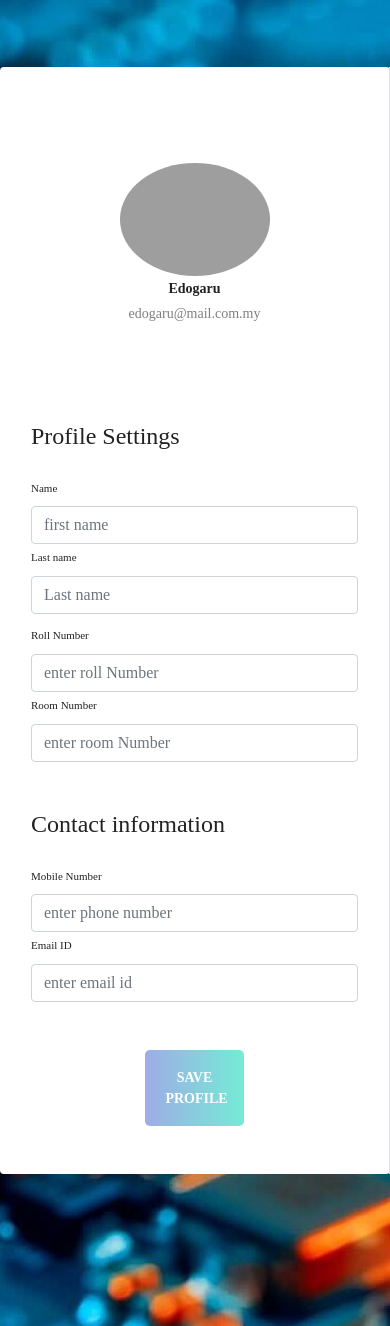
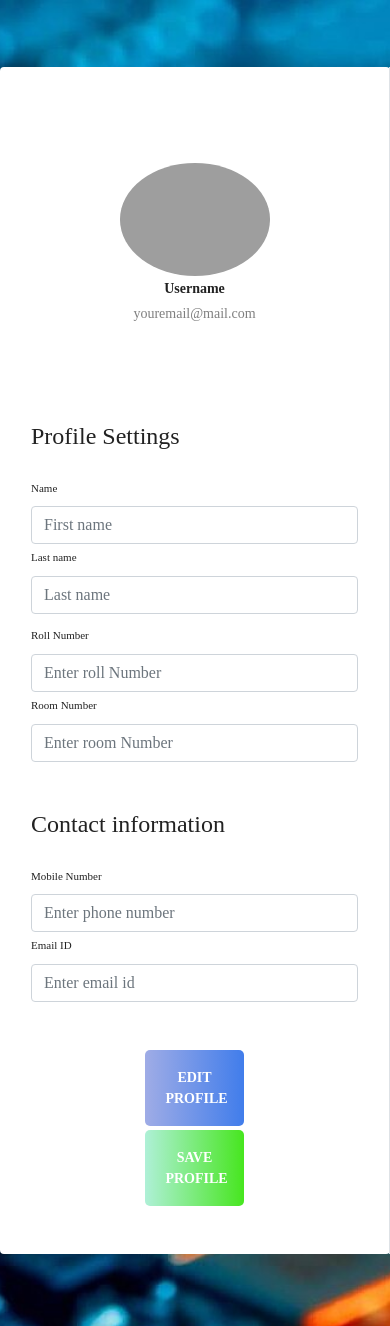
Before and after one commit to 95871abhinandankumar/grabit_project, a Django app: page /edit_profile in a window 390 px wide. Shown: the part 96-1422 px from the top of the page. Run offline with Django 4.2, Linux system fonts and the light colour scheme; some libraries are stand-ins or nearby versions; grey boxes are pictures that could not be loaded.

Commit message:
small changes overall

```diff
--- a/grabit/static/grabit/edit_profile/css/main.css
+++ b/grabit/static/grabit/edit_profile/css/main.css
@@ -21,7 +21,7 @@ body {
     border-color: #5ec0f8;
 }
 
-.profile-button {
+.edit-button {
     width: 30%;
     border-radius: 5px;
     -moz-border-radius: 5px;
@@ -35,11 +35,32 @@ body {
     color: #fff;
     text-transform: uppercase;
     border: none;
-    background-image: -moz-linear-gradient(to left, #74ebd5, #9face6);
-    background-image: -ms-linear-gradient(to left, #74ebd5, #9face6);
-    background-image: -o-linear-gradient(to left, #74ebd5, #9face6);
-    background-image: -webkit-linear-gradient(to left, #74ebd5, #9face6);
-    background-image: linear-gradient(to left, #74ebd5, #9face6);
+    background-image: -moz-linear-gradient(to left, #417deb, #9face6);
+    background-image: -ms-linear-gradient(to left, #417deb, #9face6);
+    background-image: -o-linear-gradient(to left, #417deb, #9face6);
+    background-image: -webkit-linear-gradient(to left, #417deb, #9face6);
+    background-image: linear-gradient(to left, #417deb, #9face6);
+}
+
+.save-button {
+    width: 30%;
+    border-radius: 5px;
+    -moz-border-radius: 5px;
+    -webkit-border-radius: 5px;
+    -o-border-radius: 5px;
+    -ms-border-radius: 5px;
+    padding: 17px 20px;
+    box-sizing: border-box;
+    font-size: 14px;
+    font-weight: 700;
+    color: #fff;
+    text-transform: uppercase;
+    border: none;
+    background-image: -moz-linear-gradient(to right, #aff0d7, #47e61f);
+    background-image: -ms-linear-gradient(to right, #aff0d7,#47e61f);
+    background-image: -o-linear-gradient(to right, #aff0d7,#47e61f);
+    background-image: -webkit-linear-gradient(to right, #aff0d7,#47e61f);
+    background-image: linear-gradient(to right, #aff0d7,#47e61f);
 }
 
 
--- a/grabit/templates/grabit/edit_profile.html
+++ b/grabit/templates/grabit/edit_profile.html
@@ -11,7 +11,7 @@
 <div class="container rounded bg-white mt-5 mb-5">
     <div class="row">
         <div class="col-md-3 border-right">
-            <div class="d-flex flex-column align-items-center text-center p-3 py-5"><img class="rounded-circle mt-5" width="150px" src="https://st3.depositphotos.com/15648834/17930/v/600/depositphotos_179308454-stock-illustration-unknown-person-silhouette-glasses-profile.jpg"><span class="font-weight-bold">Edogaru</span><span class="text-black-50">edogaru@mail.com.my</span><span> </span></div>
+            <div class="d-flex flex-column align-items-center text-center p-3 py-5"><img class="rounded-circle mt-5" width="150px" src="https://st3.depositphotos.com/15648834/17930/v/600/depositphotos_179308454-stock-illustration-unknown-person-silhouette-glasses-profile.jpg"><span class="font-weight-bold">Username</span><span class="text-black-50">youremail@mail.com</span><span> </span></div>
         </div>
         <div class="col-md-9 border-right">
             <div class="p-3 py-5">
@@ -19,21 +19,24 @@
                     <h4 class="text-right">Profile Settings</h4>
                 </div>
                 <div class="row mt-2">
-                    <div class="col-md-6"><label class="labels">Name</label><input type="text" class="form-control" placeholder="first name" value=""></div>
+                    <div class="col-md-6"><label class="labels">Name</label><input type="text" class="form-control" placeholder="First name" value=""></div>
                     <div class="col-md-6"><label class="labels">Last name</label><input type="text" class="form-control" value="" placeholder="Last name"></div>
                 </div>
                 <div class="row mt-2">
-                    <div class="col-md-6"><label class="labels">Roll Number</label><input type="text" class="form-control" placeholder="enter roll Number" value=""></div>
-                    <div class="col-md-6"><label class="labels">Room Number</label><input type="text" class="form-control" value="" placeholder="enter room Number"></div>
+                    <div class="col-md-6"><label class="labels">Roll Number</label><input type="text" class="form-control" placeholder="Enter roll Number" value=""></div>
+                    <div class="col-md-6"><label class="labels">Room Number</label><input type="text" class="form-control" value="" placeholder="Enter room Number"></div>
                 </div>
                 <div class="pt-5 d-flex justify-content-between align-items-center mb-3">
                     <h4 class="text-right">Contact information</h4>
                 </div>
                 <div class="row mt-3">
-                    <div class="col-md-12"><label class="labels">Mobile Number</label><input type="text" class="form-control" placeholder="enter phone number" value=""></div>
-                    <div class="col-md-12"><label class="labels">Email ID</label><input type="text" class="form-control" placeholder="enter email id" value=""></div>
+                    <div class="col-md-12"><label class="labels">Mobile Number</label><input type="text" class="form-control" placeholder="Enter phone number" value=""></div>
+                    <div class="col-md-12"><label class="labels">Email ID</label><input type="text" class="form-control" placeholder="Enter email id" value=""></div>
                 </div>
-                <div class="mt-5 text-center"><button class="btn btn-primary profile-button text-center" type="button">Save Profile</button></div>
+                <div class="mt-5" >
+                    <div class="mt-5 text-center"><button class="btn btn-primary edit-button text-center" type="button">Edit Profile</button></div>
+                    <div class="mt-1 text-center"><button class="btn btn-success save-button text-center" type="button">Save Profile</button></div>
+                </div>
             </div>
         </div>
     </div>
```
